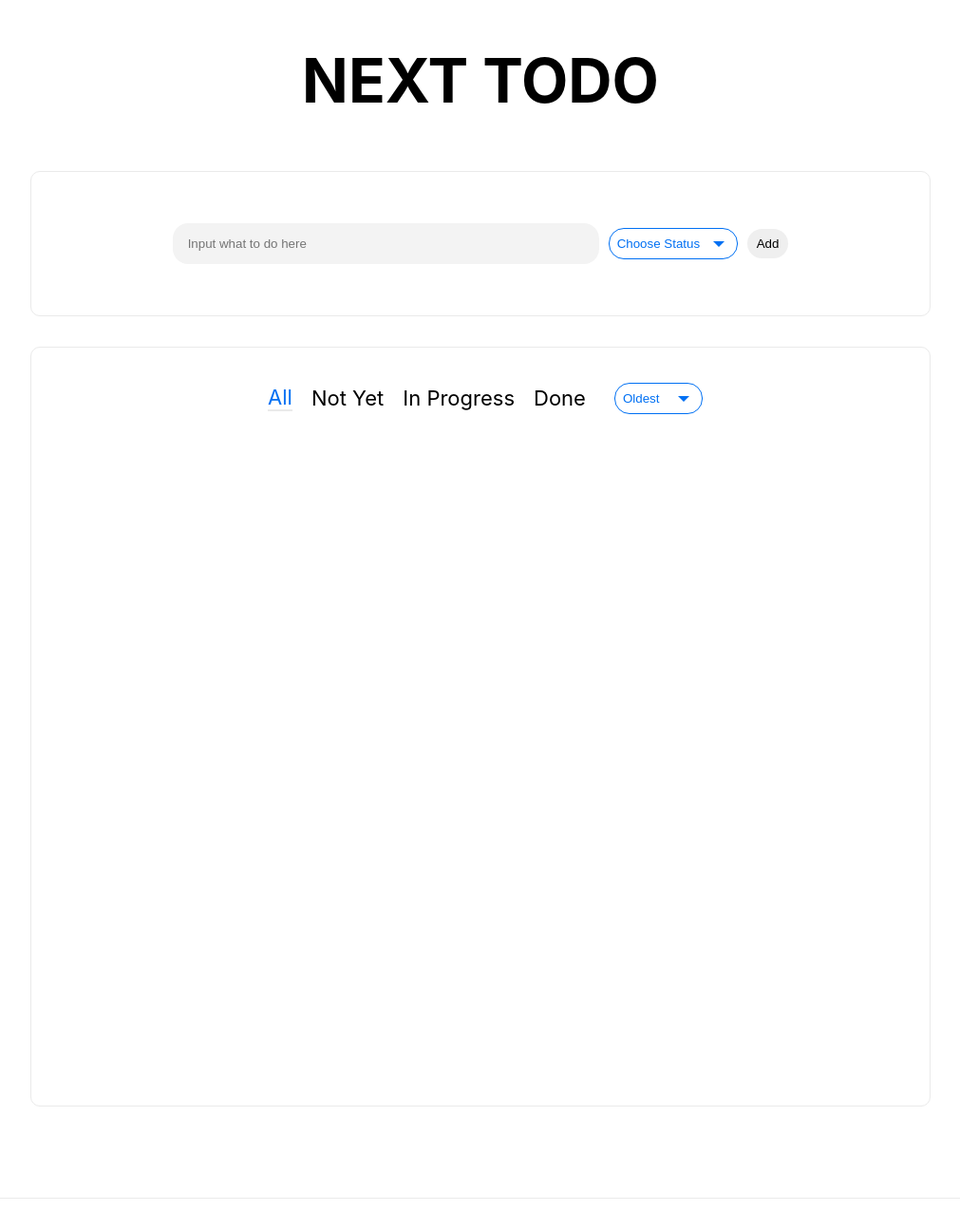
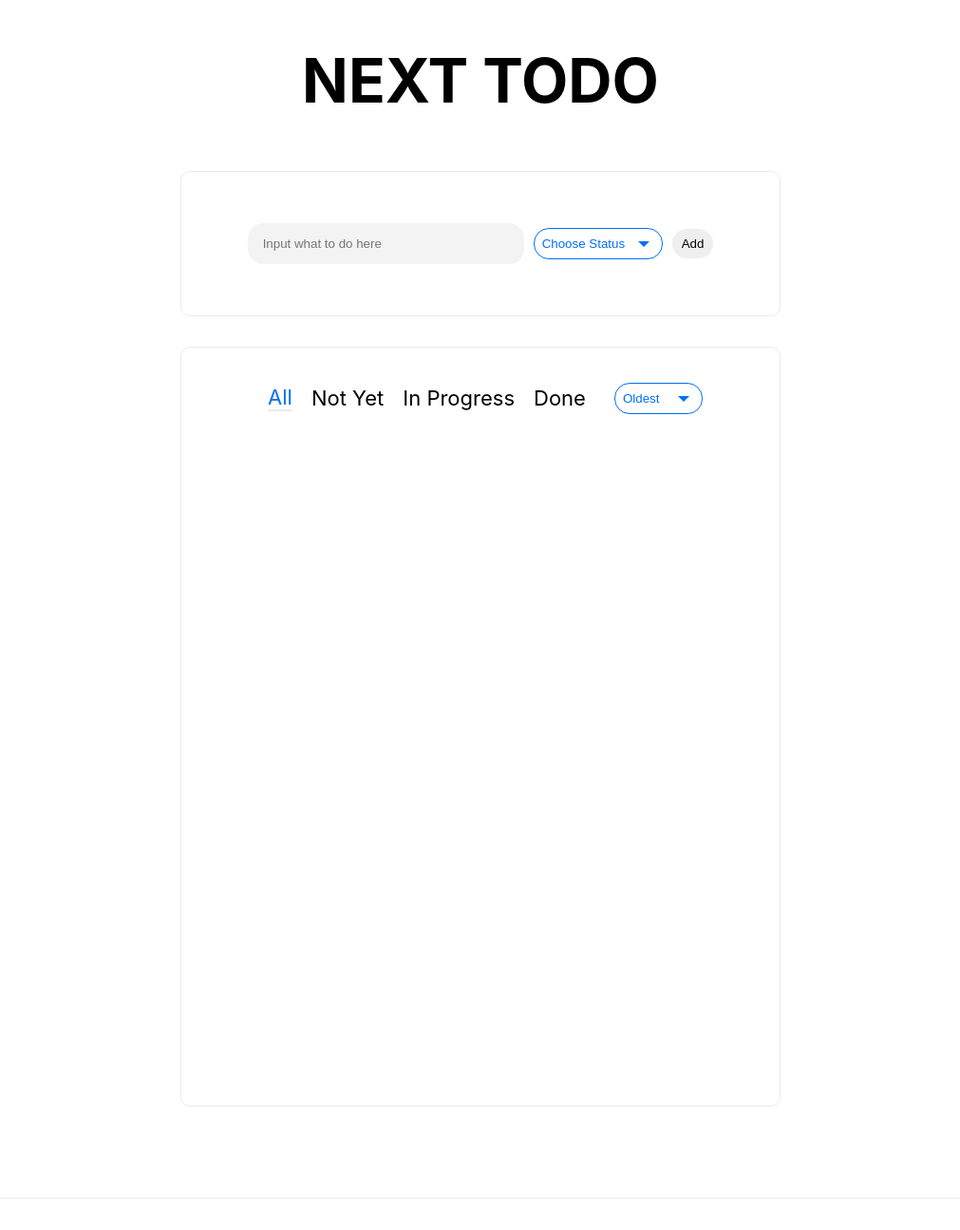
Before and after one commit to hirooutdoor/next-todo2, a Next.js app: page / in a window 1280 px wide. Shown: the part 175-1470 px from the top of the page at 95% size, without its empty margins (134-1145 px from the left). Built offline with nearby package versions, Linux system fonts and the light colour scheme.

Commit message:
style: change width of cards

```diff
--- a/styles/Home.module.css
+++ b/styles/Home.module.css
@@ -29,7 +29,7 @@
   border: 1px solid #eaeaea;
   border-radius: 10px;
   transition: color 0.15s ease, border-color 0.15s ease;
-  width: 150%;
+  width: 100%;
 }
 
 .todo_card {
@@ -41,7 +41,7 @@
   border: 1px solid #eaeaea;
   border-radius: 10px;
   transition: color 0.15s ease, border-color 0.15s ease;
-  width: 150%;
+  width: 100%;
   min-height:100vh;
   max-height:inherit;
 }
```
